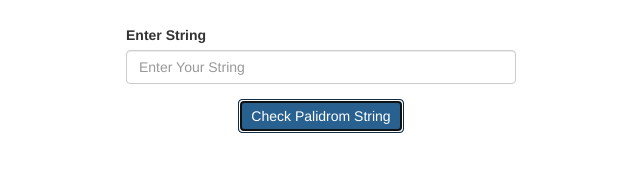
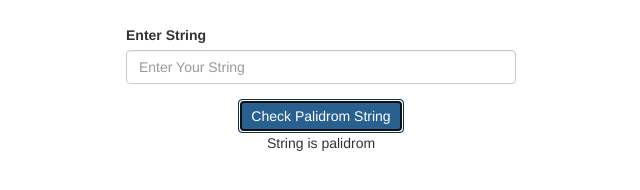
Before and after one commit to khyatipadhiyar/palindrome_string, a plain HTML site: page index.html in a window 1280 px wide. Both pictures are taken after a click on the button "Check Palidrom String". Shown: the whole page, without its empty margins (319-959 px from the left). Drawn offline with Linux system fonts and the light colour scheme.

Commit message:
Update index.html

```diff
--- a/index.html
+++ b/index.html
@@ -20,8 +20,8 @@
 			{
 				msg="string is not palidrom";
 			}
-			console.log(msg);
-			document.getElementById("display").innerHTML=msg;
+
+			document.getElementById('output').innerHTML=msg;
 		}
 
 	</script>
@@ -38,7 +38,7 @@
 			<button class="btn btn-primary" onclick="checkString()">Check Palidrom String</button>
 		</div>
 		<div class="text-center">
-			<h3 id="dispaly"></h3>
+			<p id="output"></p>
 		</div>
 	</div>
 	<div class="col-sm-2"></div>
```
